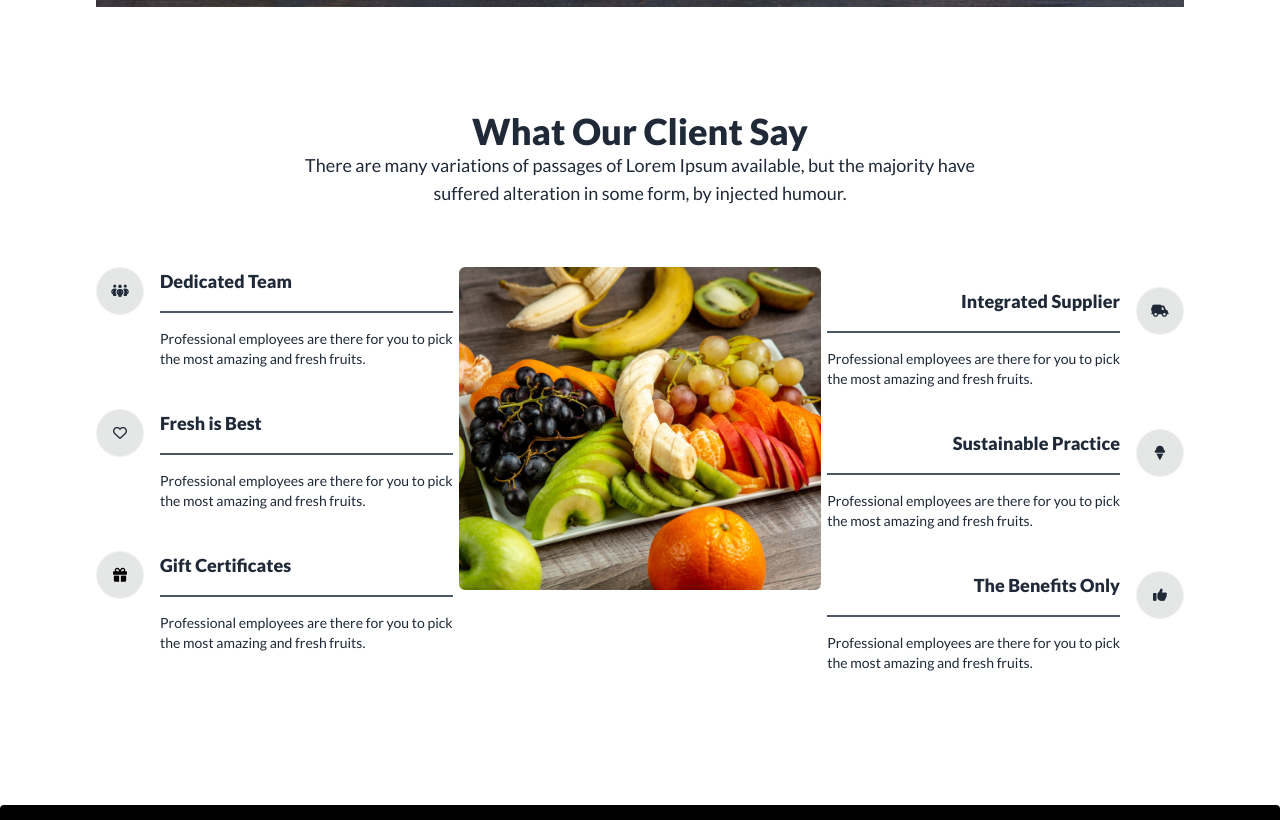
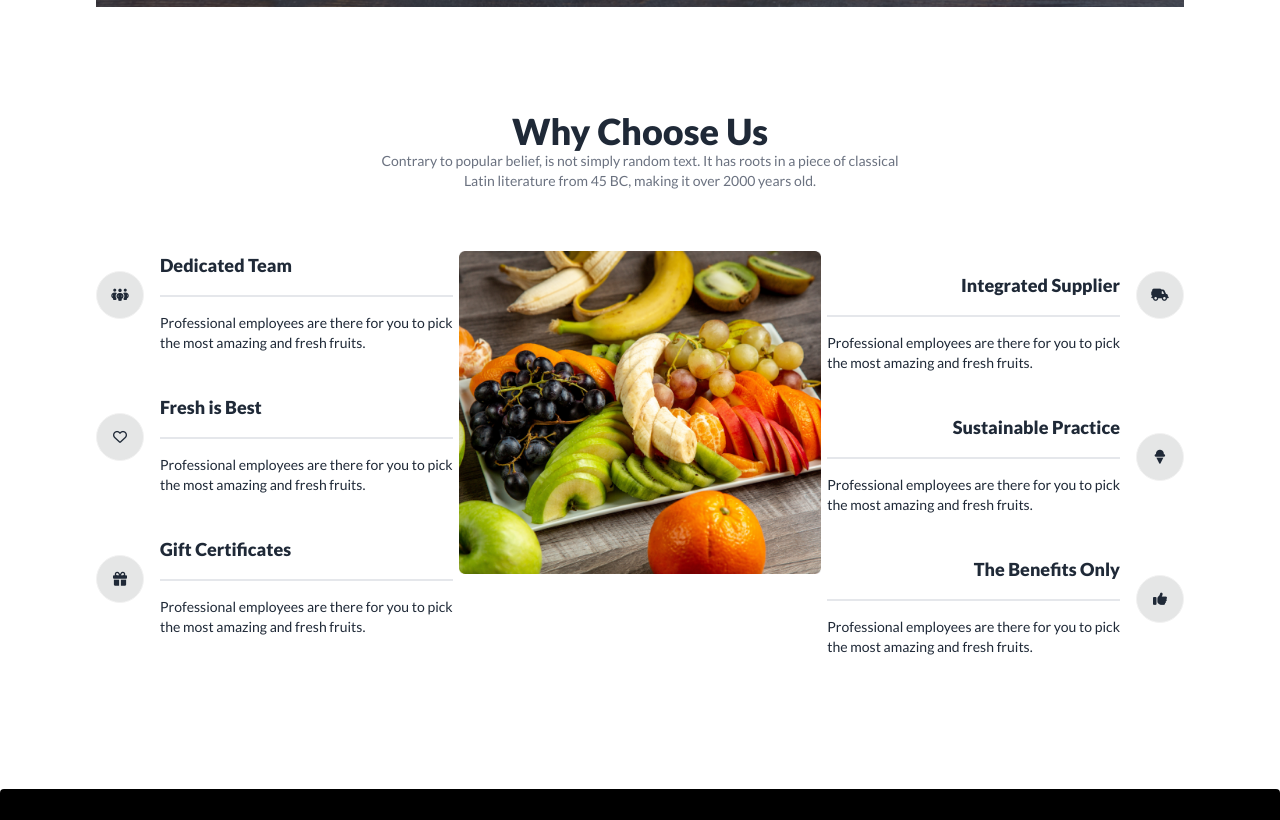
Before and after one commit to TamannaTahsin1/fruit-brust, a plain HTML site: page index.html in a window 1280 px wide. Shown: the part 2173-2993 px from the top of the page. Drawn offline with nearby package versions, Linux system fonts and the light colour scheme.

Commit message:
adding devider

```diff
--- a/index.html
+++ b/index.html
@@ -53,7 +53,7 @@
                       <li><a>All Fruits</a></li>
                   </ul>
               </div>
-              <ul class="invisible menu menu-horizontal px-1 text-white lg:visible">
+              <ul class="menu menu-horizontal px-1 text-white invisible lg:visible">
                   <li><a>Home</a></li>
                   <li><a>About Us</a></li>
                   <li><a>Shop</a></li>
@@ -391,7 +391,7 @@
             <div class="hero-overlay bg-opacity-70"></div>
             <div class="hero-content text-center text-neutral-content">
               <div class="max-w-md">
-                <h1 class="mb-5 text-5xl font-bold">Meet the team section</h1>
+                <h1 class="mb-5 text-4xl font-bold">Meet the team section</h1>
                 <p class="mb-5 text-sm">Contrary to popular belief, is not simply random text. It's roots in a piece of classical Latin literature from 45 BC, making it over 2000 years old.</p>
 
                 <div class="grid lg:grid-flow-col gap-5 text-center lg:auto-cols-max justify-center items-center lg:space-x-20">
@@ -444,33 +444,33 @@
         <!-- why choose us section starts here -->
         <section class="container mx-auto px-8 md:px-16 lg:px-24 py-5 my-16">
           <div class="text-center pb-5">
-            <h1 class="text-4xl	font-extrabold">What Our Client Say</h1>
-            <p class="text-lg pb-10">There are many variations of passages of Lorem Ipsum available, but the majority have <br> suffered alteration in some form, by injected humour.</p>
+            <h1 class="text-4xl	font-extrabold">Why Choose Us</h1>
+            <p class="text-sm text-gray-500 pb-10">Contrary to popular belief, is not simply random text. It has roots in a piece of classical <br> Latin literature from 45 BC, making it over 2000 years old.</p>
             </div>
           <div class="grid lg:grid-cols-3 md:justify-center">
             <!-- left column -->
             <div>
             <div class="flex gap-4">
-              <div class=" bg-base-300 btn btn-circle">
+              <div class=" bg-base-300 btn btn-circle lg:mt-5">
                 <i class="fa-solid fa-people-group"></i></div>
               <div class="">
-                <h1 class="font-extrabold text-lg border-b-2 border-gray-600 pb-4">Dedicated Team</h1>
+                <h1 class="font-extrabold text-lg border-b-2 pb-4">Dedicated Team</h1>
                 <p class="text-sm pt-4 pb-10">Professional employees are there for you to pick <br> the most amazing and fresh fruits.</p>
               </div>
             </div>
             <div class="flex gap-4">
-              <div class="bg-base-300 btn btn-circle">
+              <div class="bg-base-300 btn btn-circle lg:mt-5">
                 <i class="fa-regular fa-heart"></i></i></div>
               <div class="">
-                <h1 class="font-extrabold text-lg border-b-2 border-gray-600 pb-4">Fresh is Best</h1>
+                <h1 class="font-extrabold text-lg border-b-2 pb-4">Fresh is Best</h1>
                 <p class="text-sm pt-4 pb-10">Professional employees are there for you to pick <br> the most amazing and fresh fruits.</p>
               </div>
             </div>
             <div class="flex gap-4">
-              <div class="bg-base-300 btn btn-circle text-black">
+              <div class="bg-base-300 btn btn-circle lg:mt-5">
                 <i class="fa-solid fa-gift"></i></div>
               <div class="">
-                <h1 class="font-extrabold text-lg border-b-2 border-gray-600 pb-4">Gift Certificates</h1>
+                <h1 class="font-extrabold text-lg border-b-2 pb-4">Gift Certificates</h1>
                 <p class="text-sm pt-4 pb-5">Professional employees are there for you to pick <br> the most amazing and fresh fruits.</p>
               </div>
             </div>
@@ -484,7 +484,7 @@
               <div class="">
                 <div class="flex gap-4 lg:justify-end">
                   <div class="">
-                    <h1 class="font-extrabold text-lg border-b-2 border-gray-600 pb-4 pt-5 lg:text-end">Integrated Supplier</h1>
+                    <h1 class="font-extrabold text-lg border-b-2  pb-4 pt-5 lg:text-end">Integrated Supplier</h1>
                     <p class="text-sm pt-4 pb-10">Professional employees are there for you to pick <br> the most amazing and fresh fruits.</p>
                   </div>
                   <div class="bg-base-300 btn btn-circle mt-5">
@@ -492,18 +492,18 @@
                 </div>
                 <div class="flex gap-4 lg:justify-end">
                   <div class="">
-                    <h1 class="font-extrabold text-lg border-b-2 border-gray-600 pb-4 lg:text-end">Sustainable Practice</h1>
+                    <h1 class="font-extrabold text-lg border-b-2 pb-4 lg:text-end">Sustainable Practice</h1>
                     <p class="text-sm pt-4 pb-10">Professional employees are there for you to pick <br> the most amazing and fresh fruits.</p>
                   </div>
-                  <div class="bg-base-300 btn btn-circle">
+                  <div class="bg-base-300 btn btn-circle lg:mt-5">
                     <i class="fa-solid fa-ice-cream"></i></div>
                 </div>
                 <div class="flex gap-4 lg:justify-end">
                   <div class="">
-                    <h1 class="font-extrabold text-lg border-b-2 border-gray-600 pb-4 lg:text-end">The Benefits Only</h1>
+                    <h1 class="font-extrabold text-lg border-b-2 pb-4 lg:text-end">The Benefits Only</h1>
                     <p class="text-sm pt-4">Professional employees are there for you to pick <br> the most amazing and fresh fruits.</p>
                   </div>
-                  <div class="bg-base-300 btn btn-circle">
+                  <div class="bg-base-300 btn btn-circle lg:mt-5">
                     <i class="fa-solid fa-thumbs-up"></i></div>
                 </div>
               </div>
```
